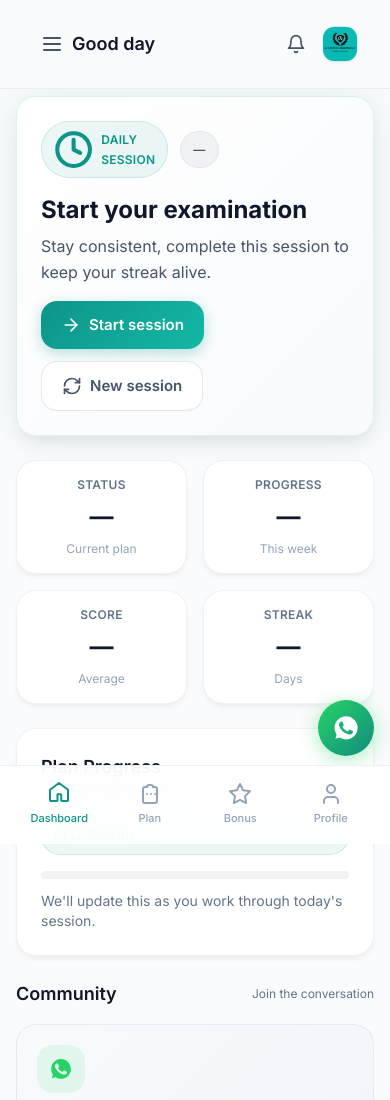
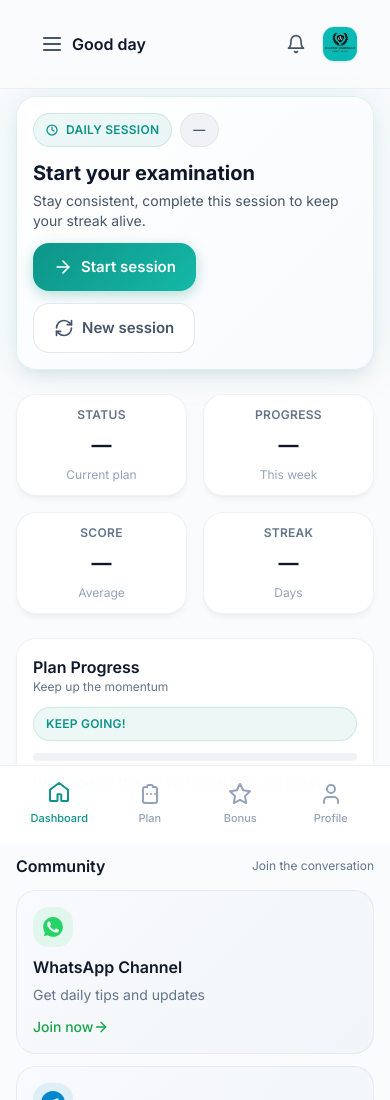
Before and after one commit to ayomide0806967/TOPTOP, a website: page apps/learner/admin-board.html in a window 390 px wide. Shown: the top 1100 px of the page. Drawn offline with Linux system fonts and the light colour scheme; a script that the page names is missing.

Commit message:
Refine learner dashboard layout

```diff
--- a/apps/learner/admin-board.html
+++ b/apps/learner/admin-board.html
@@ -436,44 +436,6 @@
       .btn--sm {
         padding: var(--space-2) var(--space-3);
         font-size: 0.875rem;
-      }
-
-      /* Floating Action Button */
-      .fab {
-        position: fixed;
-        bottom: calc(5.5rem + env(safe-area-inset-bottom));
-        right: var(--space-4);
-        z-index: 90;
-        width: 56px;
-        height: 56px;
-        border-radius: var(--radius-full);
-        background: linear-gradient(
-          135deg,
-          var(--color-whatsapp) 0%,
-          var(--color-whatsapp-dark) 100%
-        );
-        color: white;
-        border: none;
-        cursor: pointer;
-        display: flex;
-        align-items: center;
-        justify-content: center;
-        box-shadow: 0 4px 20px rgba(37, 211, 102, 0.4);
-        transition: all var(--transition-base);
-      }
-
-      .fab:hover {
-        transform: scale(1.05) translateY(-2px);
-        box-shadow: 0 6px 24px rgba(37, 211, 102, 0.45);
-      }
-
-      .fab:active {
-        transform: scale(0.98);
-      }
-
-      .fab svg {
-        width: 1.75rem;
-        height: 1.75rem;
       }
 
       /* Progress Bar */
@@ -599,7 +561,7 @@
         background: linear-gradient(135deg, #f8fafc 0%, #f1f5f9 100%);
         border: 1px solid var(--color-border);
         border-radius: var(--radius-xl);
-        padding: var(--space-5);
+        padding: var(--space-4);
         transition: all var(--transition-base);
       }
 
@@ -609,13 +571,13 @@
       }
 
       .community-card__icon {
-        width: 3rem;
-        height: 3rem;
+        width: 2.5rem;
+        height: 2.5rem;
         border-radius: var(--radius-lg);
         display: flex;
         align-items: center;
         justify-content: center;
-        margin-bottom: var(--space-3);
+        margin-bottom: var(--space-2);
       }
 
       .community-card__icon--whatsapp {
@@ -671,8 +633,7 @@
           top: 0;
         }
 
-        .bottom-nav,
-        .fab {
+        .bottom-nav {
           display: none;
         }
 
@@ -912,20 +873,7 @@
       </nav>
 
       <div class="desktop-sidebar__footer">
-        <a
-          href="https://wa.me/2348012345678?text=Hi%20Academic%20Nightingale%20Support"
-          target="_blank"
-          rel="noopener"
-          class="btn btn--whatsapp w-full btn--sm"
-        >
-          <svg viewBox="0 0 24 24" fill="currentColor" class="w-4 h-4">
-            <path
-              d="M17.472 14.382c-.297-.149-1.758-.867-2.03-.967-.273-.099-.471-.148-.67.15-.197.297-.767.966-.94 1.164-.173.199-.347.223-.644.075-.297-.15-1.255-.463-2.39-1.475-.883-.788-1.48-1.761-1.653-2.059-.173-.297-.018-.458.13-.606.134-.133.298-.347.446-.52.149-.174.198-.298.298-.497.099-.198.05-.371-.025-.52-.075-.149-.669-1.612-.916-2.207-.242-.579-.487-.5-.669-.51-.173-.008-.371-.01-.57-.01-.198 0-.52.074-.792.372-.272.297-1.04 1.016-1.04 2.479 0 1.462 1.065 2.875 1.213 3.074.149.198 2.096 3.2 5.077 4.487.709.306 1.262.489 1.694.625.712.227 1.36.195 1.871.118.571-.085 1.758-.719 2.006-1.413.248-.694.248-1.289.173-1.413-.074-.124-.272-.198-.57-.347m-5.421 7.403h-.004a9.87 9.87 0 01-5.031-1.378l-.361-.214-3.741.982.998-3.648-.235-.374a9.86 9.86 0 01-1.51-5.26c.001-5.45 4.436-9.884 9.888-9.884 2.64 0 5.122 1.03 6.988 2.898a9.825 9.825 0 012.893 6.994c-.003 5.45-4.437 9.884-9.885 9.884m8.413-18.297A11.815 11.815 0 0012.05 0C5.495 0 .16 5.335.157 11.892c0 2.096.547 4.142 1.588 5.945L.057 24l6.305-1.654a11.882 11.882 0 005.683 1.448h.005c6.554 0 11.89-5.335 11.893-11.893a11.821 11.821 0 00-3.48-8.413z"
-            />
-          </svg>
-          Contact Support
-        </a>
-        <p class="mt-4 text-xs text-center text-slate-400">
+        <p class="text-xs text-center text-slate-400">
           © 2026 Academic Nightingale
         </p>
       </div>
@@ -1081,21 +1029,6 @@
       </div>
     </aside>
 
-    <!-- Floating WhatsApp Contact Button (Mobile) -->
-    <a
-      href="https://wa.me/2348012345678?text=Hi%20Academic%20Nightingale%20Support"
-      target="_blank"
-      rel="noopener"
-      class="fab"
-      aria-label="Contact support on WhatsApp"
-    >
-      <svg viewBox="0 0 24 24" fill="currentColor">
-        <path
-          d="M17.472 14.382c-.297-.149-1.758-.867-2.03-.967-.273-.099-.471-.148-.67.15-.197.297-.767.966-.94 1.164-.173.199-.347.223-.644.075-.297-.15-1.255-.463-2.39-1.475-.883-.788-1.48-1.761-1.653-2.059-.173-.297-.018-.458.13-.606.134-.133.298-.347.446-.52.149-.174.198-.298.298-.497.099-.198.05-.371-.025-.52-.075-.149-.669-1.612-.916-2.207-.242-.579-.487-.5-.669-.51-.173-.008-.371-.01-.57-.01-.198 0-.52.074-.792.372-.272.297-1.04 1.016-1.04 2.479 0 1.462 1.065 2.875 1.213 3.074.149.198 2.096 3.2 5.077 4.487.709.306 1.262.489 1.694.625.712.227 1.36.195 1.871.118.571-.085 1.758-.719 2.006-1.413.248-.694.248-1.289.173-1.413-.074-.124-.272-.198-.57-.347m-5.421 7.403h-.004a9.87 9.87 0 01-5.031-1.378l-.361-.214-3.741.982.998-3.648-.235-.374a9.86 9.86 0 01-1.51-5.26c.001-5.45 4.436-9.884 9.888-9.884 2.64 0 5.122 1.03 6.988 2.898a9.825 9.825 0 012.893 6.994c-.003 5.45-4.437 9.884-9.885 9.884"
-        />
-      </svg>
-    </a>
-
     <!-- Main Content Area -->
     <div class="main-content">
       <!-- Header -->
@@ -1126,7 +1059,7 @@
             <!-- User Greeting -->
             <div class="flex-1 lg:flex-none">
               <h1
-                class="text-lg font-semibold text-slate-900 truncate"
+                class="text-base font-semibold text-slate-900 truncate"
                 data-role="user-greeting"
               >
                 Good day
@@ -1230,7 +1163,7 @@
                 >Activate plan</span
               >
               <h2
-                class="text-xl font-semibold text-slate-900"
+                class="text-lg font-semibold text-slate-900"
                 data-role="gated-title"
               >
                 Almost there—finish activating your plan
@@ -1303,15 +1236,15 @@
           <div data-role="dashboard-content" class="space-y-6">
             <!-- Today's Quiz - Hero Card -->
             <section class="animate-fadeIn">
-              <article class="card card--hero p-6 sm:p-8">
+              <article class="card card--hero p-4 sm:p-5">
                 <div
-                  class="flex flex-col lg:flex-row lg:items-start lg:justify-between gap-6"
-                >
-                  <div class="flex-1 space-y-4">
-                    <div class="flex items-center gap-3">
-                      <span class="stat-badge stat-badge--accent">
+                  class="flex flex-col lg:flex-row lg:items-start lg:justify-between gap-4"
+                >
+                  <div class="flex-1 space-y-3">
+                    <div class="flex items-center gap-2">
+                      <span class="stat-badge stat-badge--accent text-xs">
                         <svg
-                          class="w-3.5 h-3.5"
+                          class="w-3 h-3"
                           viewBox="0 0 24 24"
                           fill="none"
                           stroke="currentColor"
@@ -1325,7 +1258,7 @@
                         Daily Session
                       </span>
                       <span
-                        class="stat-badge stat-badge--neutral"
+                        class="stat-badge stat-badge--neutral text-xs"
                         data-role="quiz-timer"
                       >
                         <span data-role="quiz-timer-value">—</span>
@@ -1334,13 +1267,13 @@
 
                     <div>
                       <h2
-                        class="text-2xl sm:text-3xl font-bold text-slate-900"
+                        class="text-xl sm:text-2xl font-bold text-slate-900"
                         data-role="quiz-title"
                       >
                         Start your examination
                       </h2>
                       <p
-                        class="mt-2 text-slate-600 max-w-xl"
+                        class="mt-1 text-sm text-slate-600 max-w-xl"
                         data-role="quiz-subtitle"
                       >
                         Stay consistent, complete this session to keep your
@@ -1431,56 +1364,56 @@
               class="grid grid-cols-2 lg:grid-cols-4 gap-4 animate-fadeIn"
               style="animation-delay: 0.1s"
             >
-              <article class="card card--stats p-4 sm:p-5 text-center">
+              <article class="card card--stats p-3 sm:p-4 text-center">
                 <p
                   class="text-xs font-semibold uppercase tracking-wide text-slate-500"
                 >
                   Status
                 </p>
                 <p
-                  class="mt-2 text-2xl font-bold text-slate-900"
+                  class="mt-2 text-xl font-bold text-slate-900"
                   data-role="stat-status"
                 >
                   —
                 </p>
                 <div class="mt-2 text-xs text-slate-400">Current plan</div>
               </article>
-              <article class="card card--stats p-4 sm:p-5 text-center">
+              <article class="card card--stats p-3 sm:p-4 text-center">
                 <p
                   class="text-xs font-semibold uppercase tracking-wide text-slate-500"
                 >
                   Progress
                 </p>
                 <p
-                  class="mt-2 text-2xl font-bold text-slate-900"
+                  class="mt-2 text-xl font-bold text-slate-900"
                   data-role="stat-progress"
                 >
                   —
                 </p>
                 <div class="mt-2 text-xs text-slate-400">This week</div>
               </article>
-              <article class="card card--stats p-4 sm:p-5 text-center">
+              <article class="card card--stats p-3 sm:p-4 text-center">
                 <p
                   class="text-xs font-semibold uppercase tracking-wide text-slate-500"
                 >
                   Score
                 </p>
                 <p
-                  class="mt-2 text-2xl font-bold text-slate-900"
+                  class="mt-2 text-xl font-bold text-slate-900"
                   data-role="stat-score"
                 >
                   —
                 </p>
                 <div class="mt-2 text-xs text-slate-400">Average</div>
               </article>
-              <article class="card card--stats p-4 sm:p-5 text-center">
+              <article class="card card--stats p-3 sm:p-4 text-center">
                 <p
                   class="text-xs font-semibold uppercase tracking-wide text-slate-500"
                 >
                   Streak
                 </p>
                 <p
-                  class="mt-2 text-2xl font-bold text-slate-900"
+                  class="mt-2 text-xl font-bold text-slate-900"
                   data-role="stat-streak"
                 >
                   —
@@ -1491,20 +1424,20 @@
 
             <!-- Plan Progress Card -->
             <section
-              class="card p-6 animate-fadeIn"
+              class="card p-4 animate-fadeIn"
               style="animation-delay: 0.15s"
             >
               <div
-                class="flex flex-col sm:flex-row sm:items-center sm:justify-between gap-4 mb-4"
+                class="flex flex-col sm:flex-row sm:items-center sm:justify-between gap-3 mb-3"
               >
                 <div>
-                  <h3 class="text-lg font-semibold text-slate-900">
+                  <h3 class="text-base font-semibold text-slate-900">
                     Plan Progress
                   </h3>
-                  <p class="text-sm text-slate-500">Keep up the momentum</p>
+                  <p class="text-xs text-slate-500">Keep up the momentum</p>
                 </div>
                 <span
-                  class="stat-badge stat-badge--accent"
+                  class="stat-badge stat-badge--accent text-xs"
                   data-role="hero-days-remaining"
                   >Keep going!</span
                 >
@@ -1526,13 +1459,15 @@
 
             <!-- Community Section -->
             <section class="animate-fadeIn" style="animation-delay: 0.2s">
-              <div class="flex items-center justify-between mb-4">
-                <h3 class="text-lg font-semibold text-slate-900">Community</h3>
+              <div class="flex items-center justify-between mb-3">
+                <h3 class="text-base font-semibold text-slate-900">
+                  Community
+                </h3>
                 <span class="text-xs text-slate-500"
                   >Join the conversation</span
                 >
               </div>
-              <div class="grid sm:grid-cols-2 gap-4">
+              <div class="grid sm:grid-cols-2 gap-3">
                 <!-- WhatsApp Channel -->
                 <a
                   href="https://whatsapp.com/channel/0029VaW2i4qJuyAIGj7CRb0W"
@@ -1631,17 +1566,17 @@
 
             <!-- Recent Activity -->
             <section
-              class="card p-6 animate-fadeIn"
+              class="card p-4 animate-fadeIn"
               style="animation-delay: 0.25s"
             >
               <div
-                class="flex flex-wrap items-center justify-between gap-3 mb-6"
+                class="flex flex-wrap items-center justify-between gap-3 mb-4"
               >
                 <div>
-                  <h3 class="text-lg font-semibold text-slate-900">
+                  <h3 class="text-base font-semibold text-slate-900">
                     Recent Activity
                   </h3>
-                  <p class="text-sm text-slate-500">
+                  <p class="text-xs text-slate-500">
                     Track your learning journey
                   </p>
                 </div>
@@ -1683,17 +1618,17 @@
         <section data-view="plan" class="space-y-6">
           <header class="space-y-2">
             <h2
-              class="text-2xl font-bold text-slate-900"
+              class="text-xl font-bold text-slate-900"
               data-role="plan-heading"
             >
               Your study plan
             </h2>
-            <p class="text-slate-600" data-role="plan-subheading">
+            <p class="text-sm text-slate-600" data-role="plan-subheading">
               We'll surface the plan we're actively scheduling for you here.
             </p>
           </header>
 
-          <div class="card p-6 sm:p-8" data-role="subscription-card"></div>
+          <div class="card p-4 sm:p-6" data-role="subscription-card"></div>
 
           <div class="flex flex-wrap items-center gap-3">
             <button
@@ -1711,10 +1646,10 @@
         <!-- BONUS VIEW -->
         <section data-view="bonus" class="space-y-6">
           <header class="space-y-2">
-            <h2 class="text-2xl font-bold text-slate-900">
+            <h2 class="text-xl font-bold text-slate-900">
               Bonus question sets
             </h2>
-            <p class="text-slate-600">
+            <p class="text-sm text-slate-600">
               Explore extra practice curated for live classes, mock exams, and
               advanced drills.
             </p>
@@ -1731,16 +1666,14 @@
         <!-- PROFILE VIEW -->
         <section data-view="profile" class="space-y-6">
           <header class="space-y-2">
-            <h2 class="text-2xl font-bold text-slate-900">
-              Profile & security
-            </h2>
-            <p class="text-slate-600">
+            <h2 class="text-xl font-bold text-slate-900">Profile & security</h2>
+            <p class="text-sm text-slate-600">
               Update the basics and keep your password fresh.
             </p>
           </header>
 
           <!-- Profile Form Card -->
-          <div class="card p-6 sm:p-8">
+          <div class="card p-4 sm:p-6">
             <form class="space-y-6" data-role="profile-form">
               <div class="grid gap-6 sm:grid-cols-2">
                 <div class="space-y-2">
@@ -2016,17 +1949,17 @@
           </div>
 
           <!-- Account Actions -->
-          <div class="card p-6 sm:p-8">
-            <h3 class="text-lg font-semibold text-slate-900 mb-4">
+          <div class="card p-4 sm:p-6">
+            <h3 class="text-base font-semibold text-slate-900 mb-3">
               Account actions
             </h3>
-            <div class="space-y-3">
+            <div class="space-y-2">
               <a
                 href="../index.html"
-                class="btn btn--secondary w-full justify-start"
+                class="btn btn--secondary w-full justify-start text-sm"
               >
                 <svg
-                  class="w-5 h-5 mr-2"
+                  class="w-4 h-4 mr-2"
                   viewBox="0 0 24 24"
                   fill="none"
                   stroke="currentColor"
@@ -2042,10 +1975,10 @@
               <button
                 type="button"
                 data-role="logout"
-                class="btn w-full justify-start bg-red-50 text-red-600 border border-red-200 hover:bg-red-100"
+                class="btn w-full justify-start bg-red-50 text-red-600 border border-red-200 hover:bg-red-100 text-sm"
               >
                 <svg
-                  class="w-5 h-5 mr-2"
+                  class="w-4 h-4 mr-2"
                   viewBox="0 0 24 24"
                   fill="none"
                   stroke="currentColor"
@@ -2061,9 +1994,9 @@
               </button>
             </div>
             <div
-              class="mt-4 p-4 rounded-xl bg-amber-50 border border-amber-200"
+              class="mt-3 p-3 rounded-xl bg-amber-50 border border-amber-200"
             >
-              <p class="text-sm text-amber-800">
+              <p class="text-xs text-amber-800">
                 <strong>Note:</strong> Logging out will end your current
                 session. You'll need to sign in again.
               </p>
```
